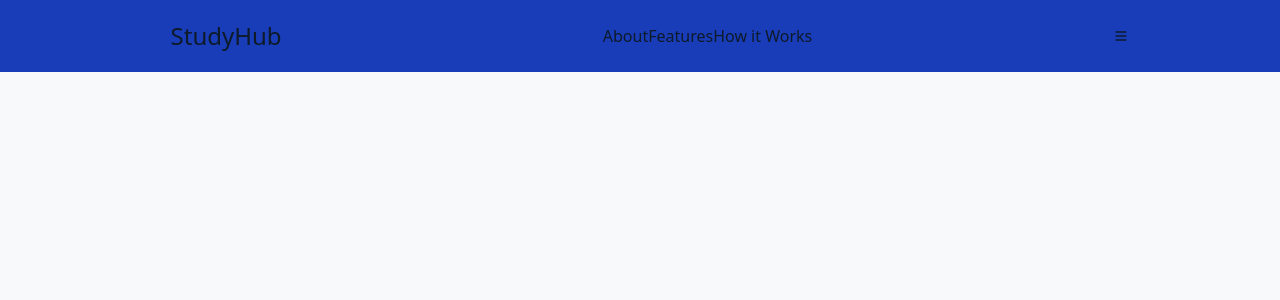
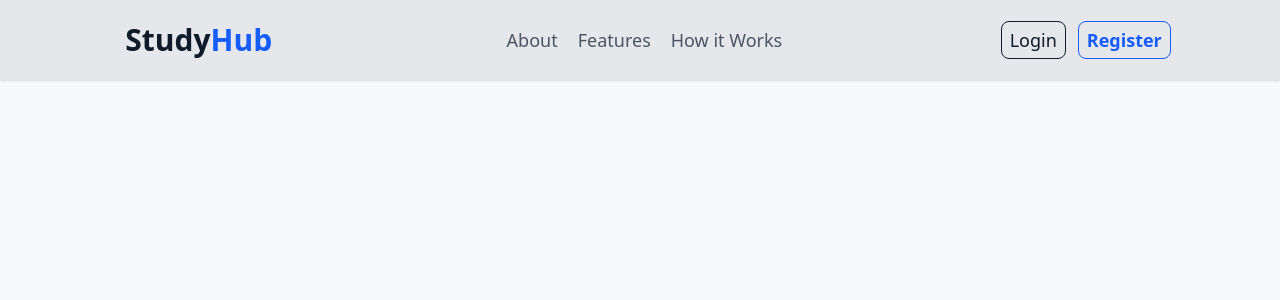
Before and after one commit to juliusmwas/StudyHub, a React (Vite) app: page / in a window 1280 px wide. Shown: the top 300 px of the page. Built offline with nearby package versions, Linux system fonts and the light colour scheme.

Commit message:
Added the visitors Navbar in the homepage

```diff
--- a/src/Components/Navbar.jsx
+++ b/src/Components/Navbar.jsx
@@ -4,20 +4,26 @@ import { HiMenu } from "react-icons/hi";
 export default function Navbar() {
     return(
         <>
-        <div className="bg-blue-800 flex items-center justify-around ">
+        <div className="bg-gray-200 shadow-sm flex items-center justify-around h-20 ">
             <div>
-                <h1 className="text-2xl font-medium p-5">StudyHub</h1>
+                <h1 className=" text-xl px-4 lg:text-3xl font-bold">Study<span className="text-blue-600">Hub</span></h1>
             </div>
 
-            <div>
-                <ul className="flex items-center">
-                    <li><a href="#">About</a></li>
-                    <li><a href="#">Features</a></li>
-                    <li><a href="#">How it Works</a></li>
+            <div className="text-sm lg:text-lg text-gray-600 font-normal">
+                <ul className="flex items-center gap-5">
+                    <li className="hover:text-gray-700 hover:font-medium"><a href="#">About</a></li>
+                    <li className="hover:text-gray-700 hover:font-medium"><a href="#">Features</a></li>
+                    <li className="hover:text-gray-700 hover:font-medium"><a href="#">How it Works</a></li>
                 </ul>
             </div>
 
-            <HiMenu />
+
+            <div className="flex items-center gap-3">
+                <button className="border py-1 px-2 rounded-lg text-lg font-medium cursor-pointer">Login</button>
+                 <button className=" text-blue-600 border border-blue-600 py-1 px-2 rounded-lg text-lg font-bold cursor-pointer">Register</button>
+            </div>
+
+            <HiMenu className="text-2xl lg:hidden"/>
 
 
         </div>
```
